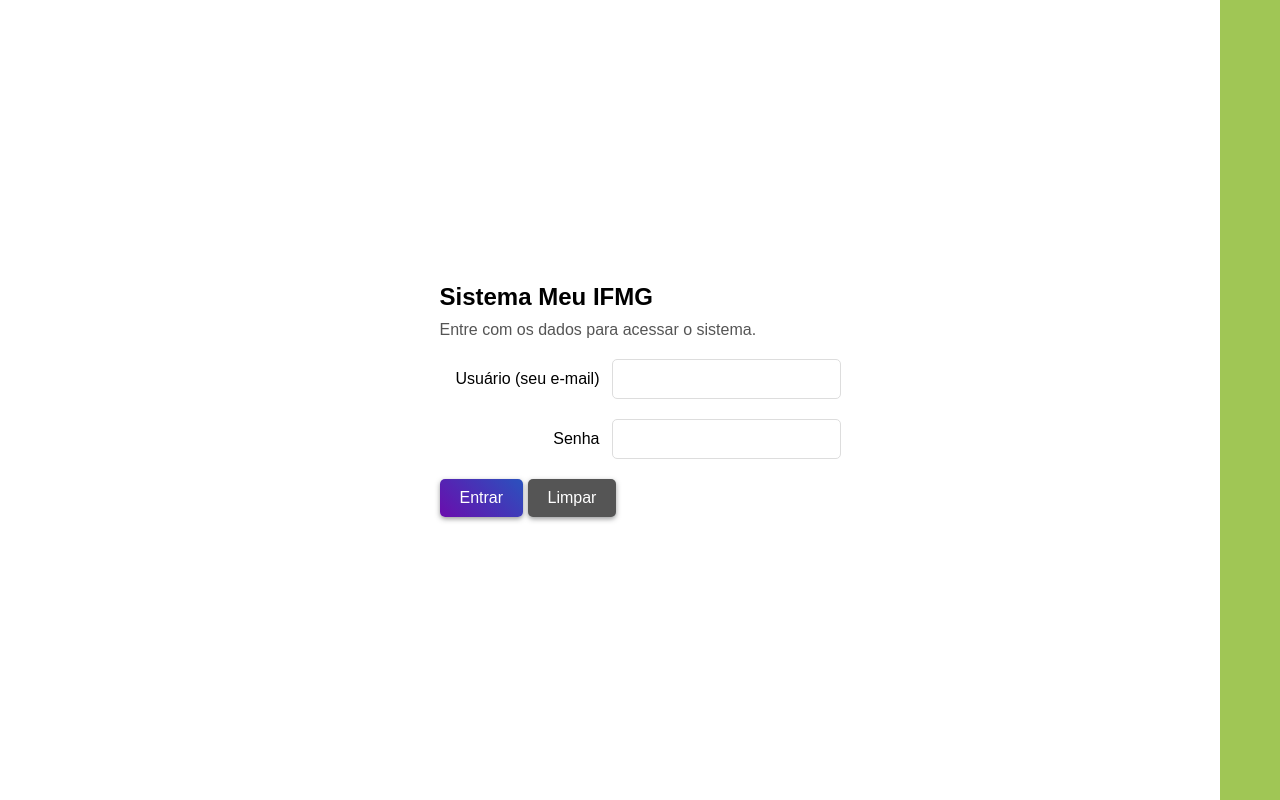
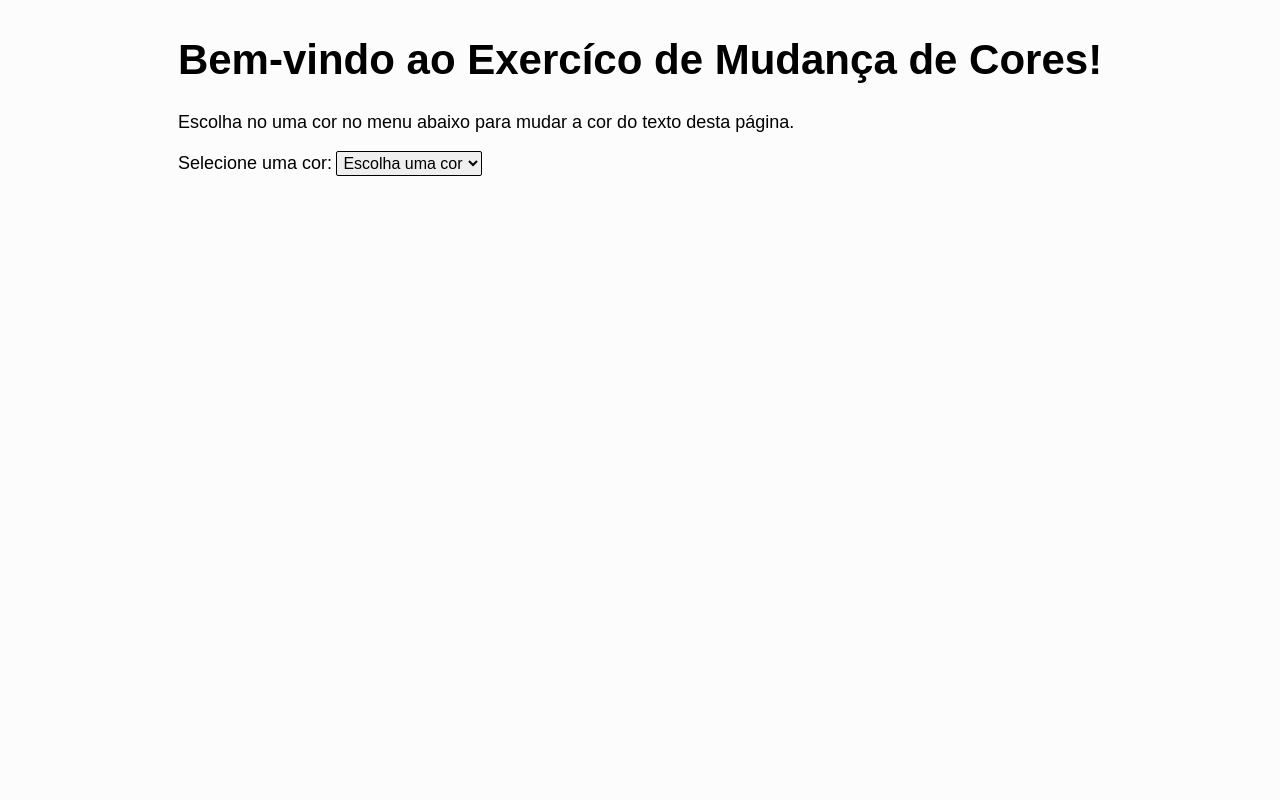
Before and after one commit to LuizFPS04/web-forms, a plain HTML site: page index.html in a window 1280 px wide. Drawn offline with Linux system fonts and the light colour scheme.

Commit message:
exercicio 3

```diff
--- a/index.html
+++ b/index.html
@@ -10,25 +10,28 @@
 
 <body>
     <div class="container">
-        <div class="login-form">
-            <h1>Sistema Meu IFMG</h1>
-            <p>Entre com os dados para acessar o sistema.</p>
-            <form>
-                <div class="form-group">
-                    <label for="email">Usuário (seu e-mail)</label>
-                    <input type="email" id="email" name="email" required>
-                </div>
-                <div class="form-group">
-                    <label for="password">Senha</label>
-                    <input type="password" id="password" name="password" required>
-                </div>
-                <div class="form-buttons">
-                    <button type="submit" class="btn entrar">Entrar</button>
-                    <button type="reset" class="btn limpar">Limpar</button>
-                </div>
-            </form>
+        <div class="header">
+            <header>
+                <h1>
+                    Bem-vindo ao Exercíco de Mudança de Cores!
+                </h1>
+            </header>
+        </div>
+        <div class="content">
+            <p>
+                Escolha no uma cor no menu abaixo para mudar a cor do texto desta página.
+            </p>
+            <label for="color">Selecione uma cor:</label>
+            <select name="select-color" id="select-color" onclick="changeTextColor()">
+                <option value="default">Escolha uma cor</option>
+                <option value="red">Vermelho</option>
+                <option value="green">Verde</option>
+                <option value="blue">Azul</option>
+                <option value="yellow">Amarelo</option>
+                <option value="purple">Roxo</option>
+            </select>
         </div>
     </div>
+    <script src="./scripts/script.js"></script>
 </body>
-
 </html>
--- /dev/null
+++ b/scripts/script.js
@@ -0,0 +1,38 @@
+function changeTextColor() {
+    const body = document.body;
+    const select = document.getElementById("select-color");
+
+    const optionColor = document.getElementById("select-color").value;
+
+    switch (optionColor) {
+        case 'red':
+            body.style.color = "#FF0000";
+            select.style.color = "#FF0000";
+            select.style.borderColor = "#FF0000";
+            break;
+        case 'green':
+            body.style.color = "#129700";
+            select.style.color = "#129700";
+            select.style.borderColor = "#129700";
+            break;
+        case 'blue':
+            body.style.color = "#033694";
+            select.style.color = "#033694";
+            select.style.borderColor = "#033694";
+            break;
+        case 'yellow':
+            body.style.color = "#FFDB10";
+            select.style.color = "#FFDB10";
+            select.style.borderColor = "#FFDB10";
+            break;
+        case 'purple':
+            body.style.color = "#7900EB";
+            select.style.color = "#7900EB";
+            select.style.borderColor = "#7900EB";
+            break;
+        default:
+            body.style.color = "#000000";
+            select.style.color = "#000000";
+            select.style.borderColor = "#000000";
+    }
+}
--- a/styles/style.css
+++ b/styles/style.css
@@ -1,6 +1,4 @@
 * {
-    margin: 0;
-    padding: 0;
     box-sizing: border-box;
     font-family: Arial, sans-serif;
 }
@@ -9,93 +7,20 @@ body {
     display: flex;
     justify-content: center;
     align-items: center;
-    height: 100vh;
-    background-color: #ffffff;
-}
-
-.container {
-    display: flex;
-    background-color: #ffffff;
-}
-
-.login-form {
-    padding: 40px;
-    max-width: 760px;
+    background-color: #fcfcfc;
 }
 
 h1 {
-    font-size: 24px;
-    margin-bottom: 10px;
+    font-size: 42px;
 }
 
-p {
-    margin-bottom: 20px;
-    color: #555;
-}
-.form-group {
-    margin-bottom: 20px;
-    display: flex;
-    align-items: center;
+p, label {
+    font-size: 18px;
 }
 
-label {
-    margin-bottom: 0;
-    display: flex;
-    justify-content: right;
-    margin-right: 12px;
-    width: 160px;
+select {
+    font-size: 16px;
+    padding: 2px;
+    border: 1px solid;
+    border-radius: 2px;
 }
-
-input {
-    flex: 1;
-    width: 80%;
-    padding: 10px;
-    border-radius: 5px;
-    border: 1px solid #ddd;
-    font-size: 16px;
-    transition: border-color 0.3s;
-}
-
-input:focus {
-    border-color: #007bff;
-    outline: none;
-    box-shadow: 0 0 5px rgba(0, 123, 255, 0.5);
-}
-
-.btn {
-    padding: 10px 20px;
-    border-radius: 5px;
-    border: none;
-    cursor: pointer;
-    font-size: 16px;
-    box-shadow: 0 2px 5px rgba(52, 54, 56, 0.5);
-}
-
-.entrar {
-    background: linear-gradient(45deg, #6a0dad, #2a52be);
-    color: white;
-    transition: background 0.3s;
-}
-
-.limpar {
-    background-color: #555;
-    color: white;
-}
-
-.entrar:hover {
-    background: linear-gradient(45deg, #5e0c99, #1f45a5);
-}
-
-.limpar:hover {
-    background-color: #444;
-}
-
-.container::after {
-    content: '';
-    background-color: #A0C655;
-    width: 60px;
-    height: 100%;
-    position: absolute;
-    top: 0;
-    right: 0;
-}
```
